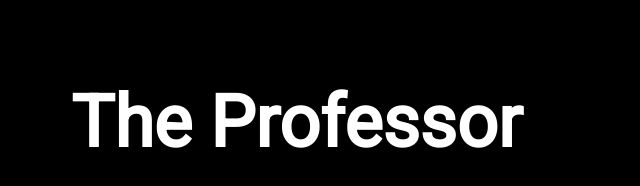
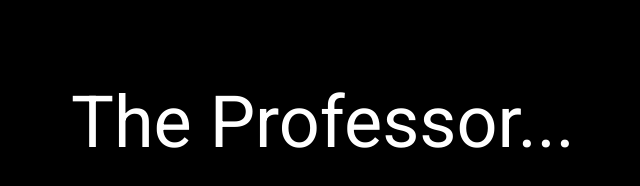
Before and after one commit to professorwhite/professorwhite.github.io, a plain HTML site: page index.html in a window 1280 px wide. Shown: the full height of the page, 17-657 px from the left. Drawn offline with Linux system fonts and the light colour scheme.

Commit message:
Update index.html

```diff
--- a/index.html
+++ b/index.html
@@ -5,9 +5,9 @@
     <title>The Professor</title>
   </head>
   <body>
-  <h1>The Professor</h1>
+  <p>The Professor...</p>
   <style>
-    h1 {
+    p {
       margin-top:10vh;
       margin-left:10vh;
       color:white;
```
